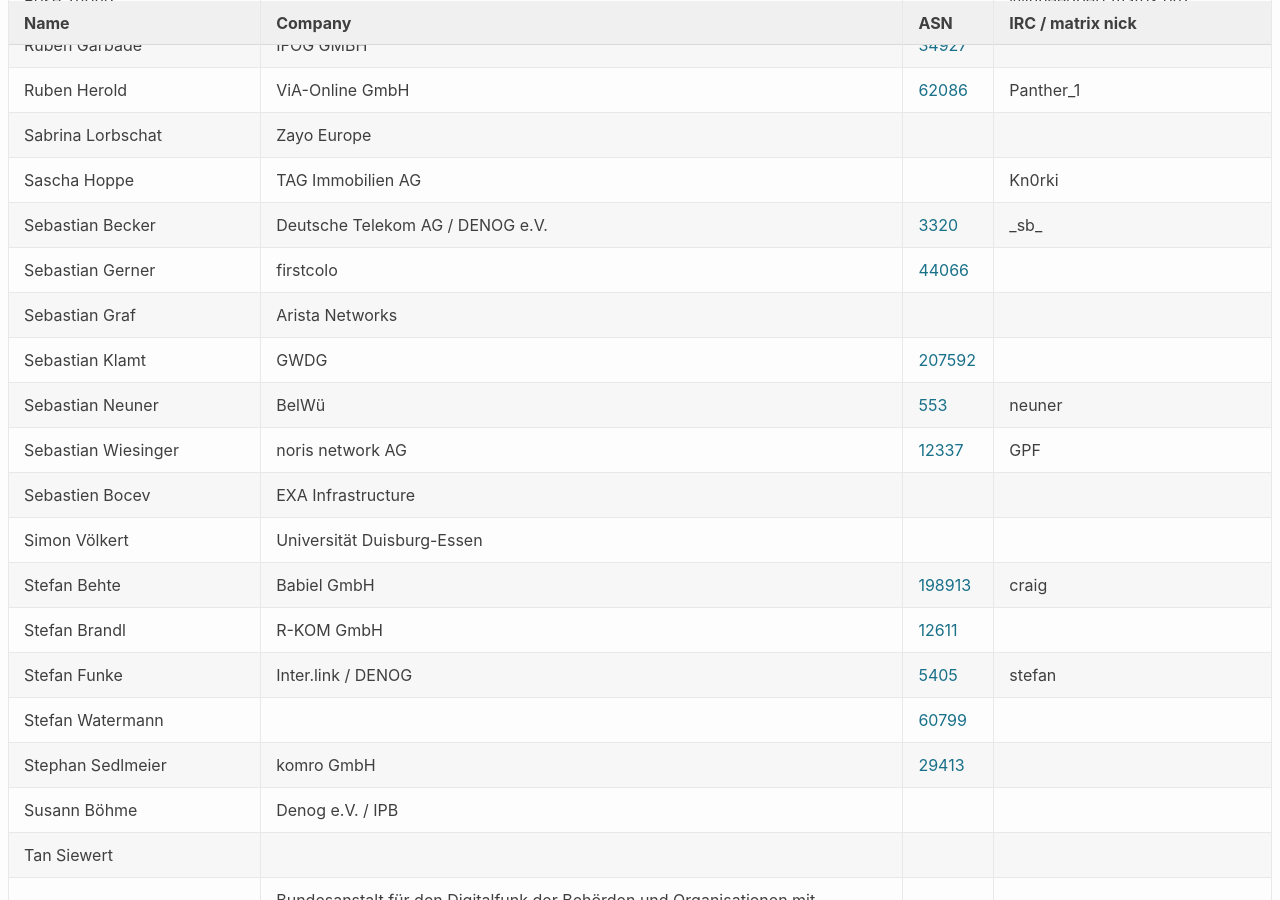
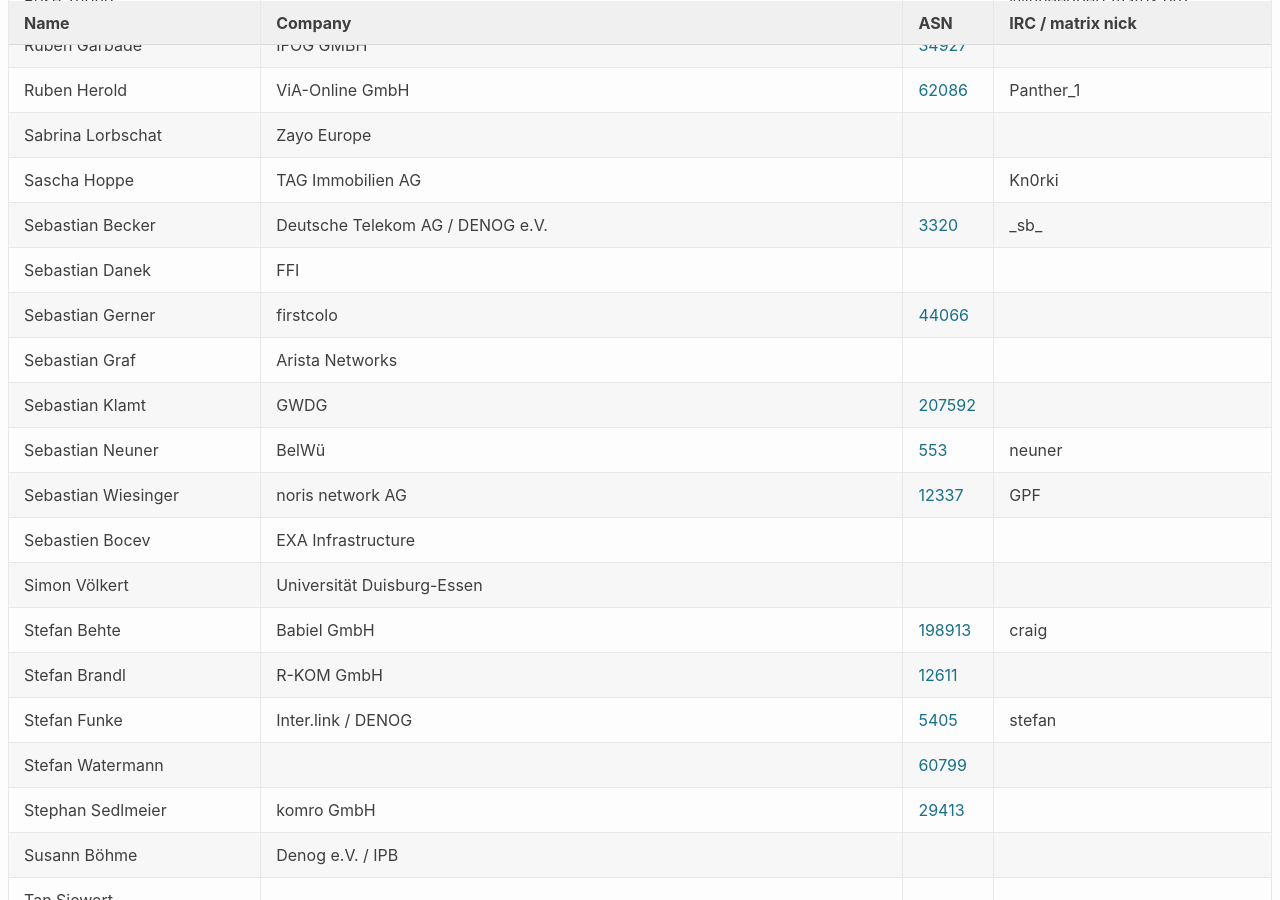
Before and after one commit to denog/pretix-attendeelist, a Jekyll site: the page built from denog17/index.markdown, in a window 1280 px wide and 900 px high, scrolled down 10099 px. Built offline with Jekyll 4.4.1, drawn with Linux system fonts in a browser that asks for light colours.

Commit message:
Latest data: Fri Jul  4 22:10:44 UTC 2025

```diff
--- a/_data/attendees_denog17_onsite.json
+++ b/_data/attendees_denog17_onsite.json
@@ -1356,6 +1356,12 @@
     "asn": "3320"
   },
   {
+    "name": "Sebastian Danek",
+    "company": "FFI",
+    "irc": null,
+    "asn": null
+  },
+  {
     "name": "Sebastian Gerner",
     "company": "firstcolo",
     "irc": null,
```
